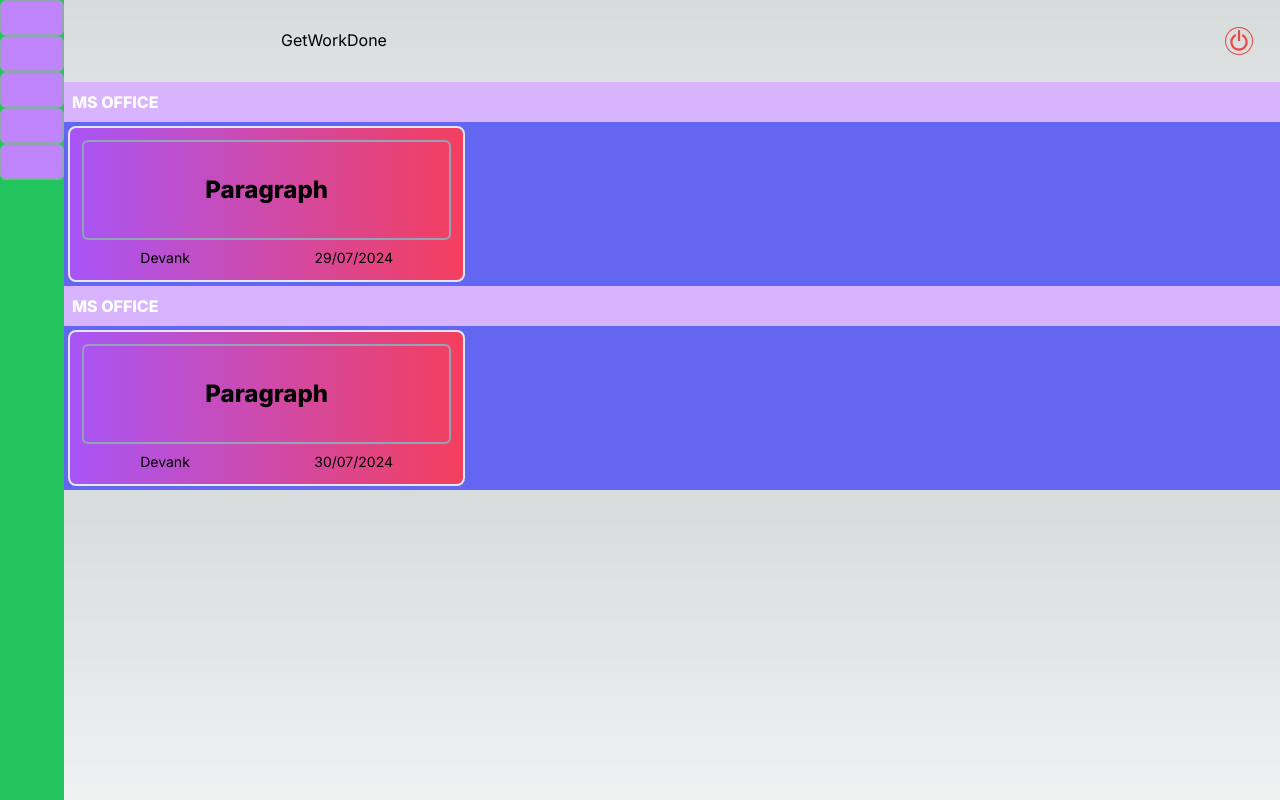
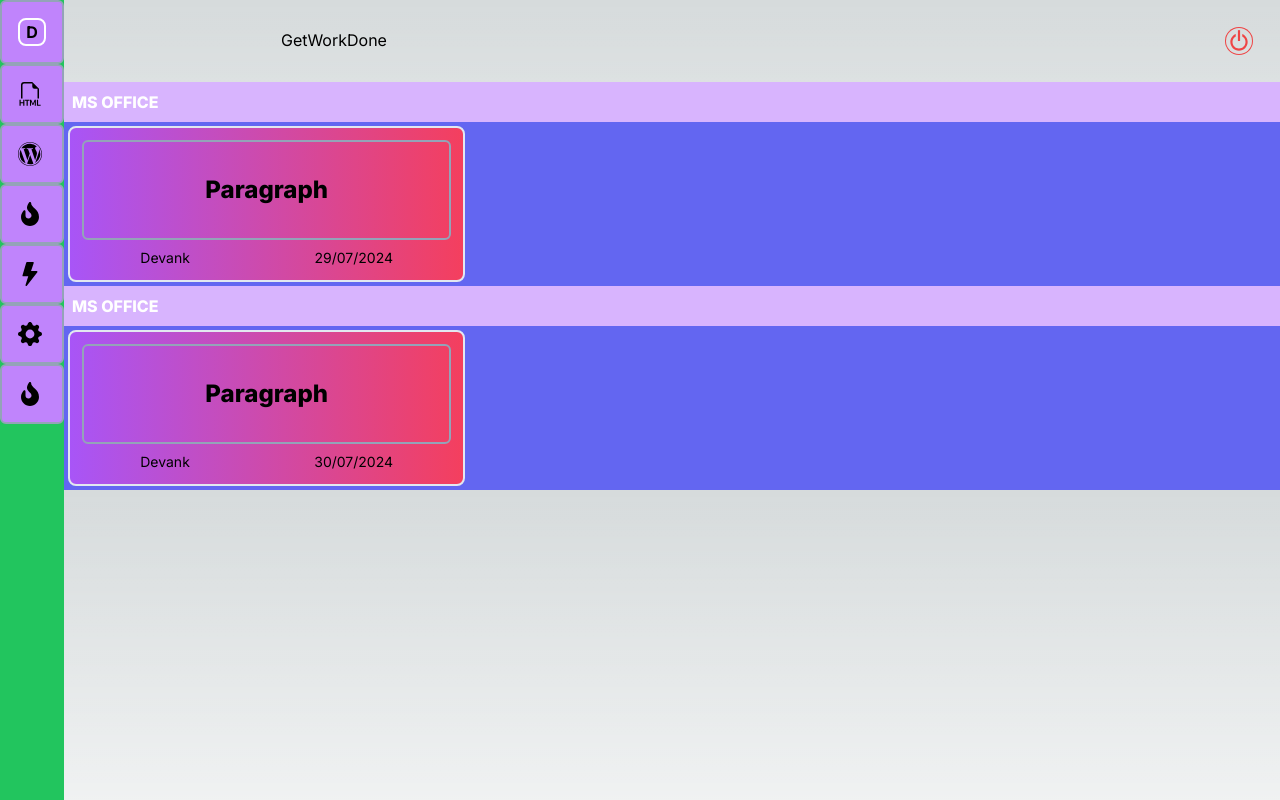
Before and after one commit to AdreshSingh/getworkdone-NextJS, a Next.js app: page / in a window 1280 px wide. Built offline with nearby package versions, Linux system fonts and the light colour scheme.

Commit message:
some semantics changes to code

```diff
--- a/src/app/ui/dashboard.tsx
+++ b/src/app/ui/dashboard.tsx
@@ -1,16 +1,17 @@
-import { BsPlus, BsFillLightningFill, BsGearFill } from 'react-icons/bs';
+import { BsPlus, BsFillLightningFill, BsGearFill, BsFiletypeHtml, BsWordpress } from 'react-icons/bs';
 
 import { FaFire } from 'react-icons/fa';
 import { Avatar } from './Avatar';
+import Link from 'next/link';
 
 // const SideIcons = (icons: any) => {
 //     return (<div>{icons.icon}</div>);
 // }
 
-const Tryit = (icon:any) => {
+const Tryit = (data:any) => {
     return (
         <div className='w-full bg-purple-400 p-4 border-2 border-slate-400 rounded-md hover:bg-blue-200 hover:text-black focus:ring-1 outline-none'>
-            {icon.icons}
+            {data.icon}
         </div>)
 }
 
@@ -18,6 +19,8 @@ export const Dashboard = () => {
     return (
         <div className="fixed flex h-screen w-16 bg-green-500 flex-col">
             <Tryit icon={<Avatar>Devank</Avatar>} />
+            <Link href={'pages/work-html'}><Tryit icon={<BsFiletypeHtml fontSize={"24px"} />} /></Link>
+            <Link href={'pages/work-html'}><Tryit icon={<BsWordpress fontSize={"24px"} />} /></Link>
             <Tryit icon={<FaFire fontSize={'24px'} />} />
             <Tryit icon={<BsFillLightningFill fontSize={'24px'} />} />
             <Tryit icon={<BsGearFill fontSize={'24px'} />} />
```
